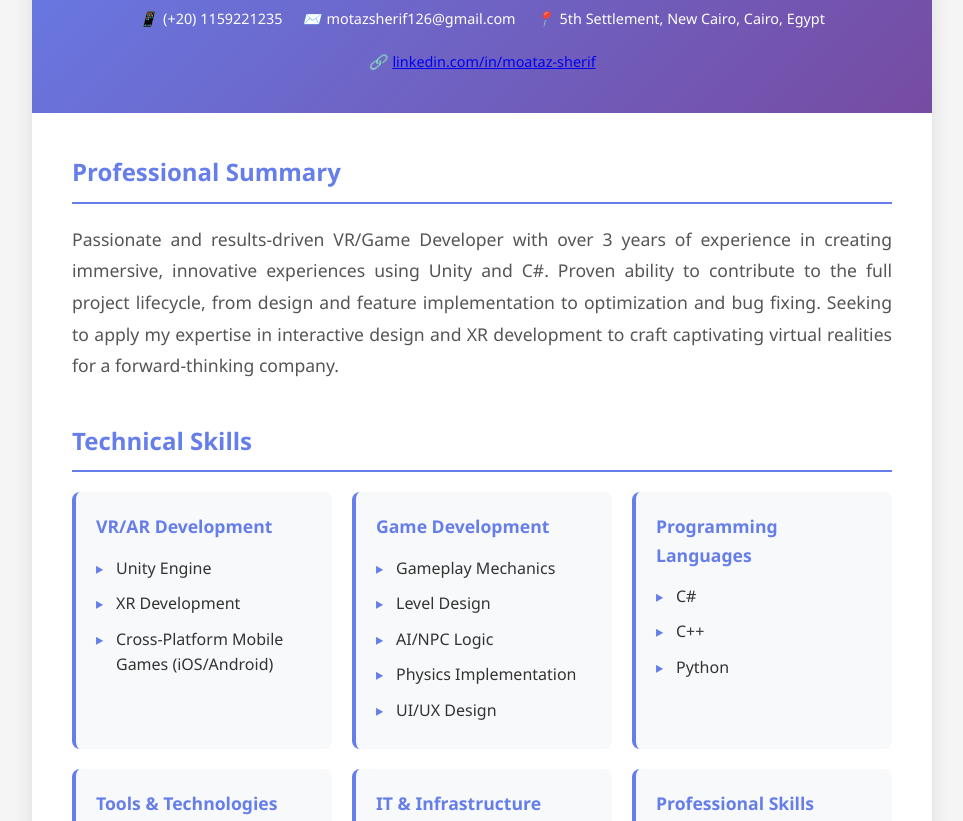
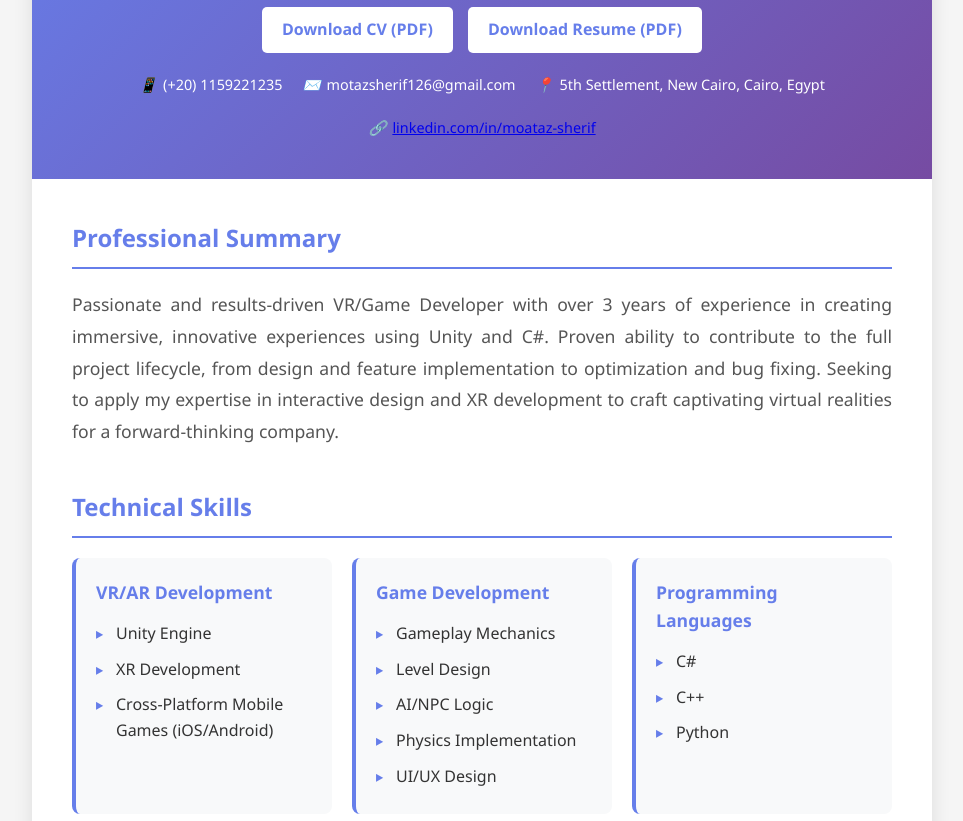
Before and after one commit to MoatazSherif/my_CV, a plain HTML site: page index.html in a window 1280 px wide. Shown: the part 180-1001 px from the top of the page, without its empty margins (158-1121 px from the left). Drawn offline with Linux system fonts and the light colour scheme.

Commit message:
update webiste and adding pdf

```diff
--- a/index.html
+++ b/index.html
@@ -64,6 +64,28 @@
 
         .contact-item i {
             width: 16px;
+        }
+
+        .download-buttons {
+            margin-top: 20px;
+            display: flex;
+            justify-content: center;
+            gap: 15px;
+        }
+
+        .download-btn {
+            display: inline-block;
+            background: #fff;
+            color: #667eea;
+            padding: 10px 20px;
+            border-radius: 5px;
+            text-decoration: none;
+            font-weight: 600;
+            transition: background-color 0.3s, color 0.3s;
+        }
+
+        .download-btn:hover {
+            background-color: #e2e8f0;
         }
 
         .content {
@@ -256,6 +278,10 @@
         <div class="header">
             <h1>Moataz Sherif Salah EL-Sharaby</h1>
             <h2>VR & Game Developer</h2>
+            <div class="download-buttons">
+                <a href="Moataz_Sherif_CV.pdf" class="download-btn" download>Download CV (PDF)</a>
+                <a href="Moataz_Sherif_Resume.pdf" class="download-btn" download>Download Resume (PDF)</a>
+            </div>
             <div class="contact-info">
                 <div class="contact-item">
                     <i>📱</i>
```
Also changed, not shown: 2 other files.
